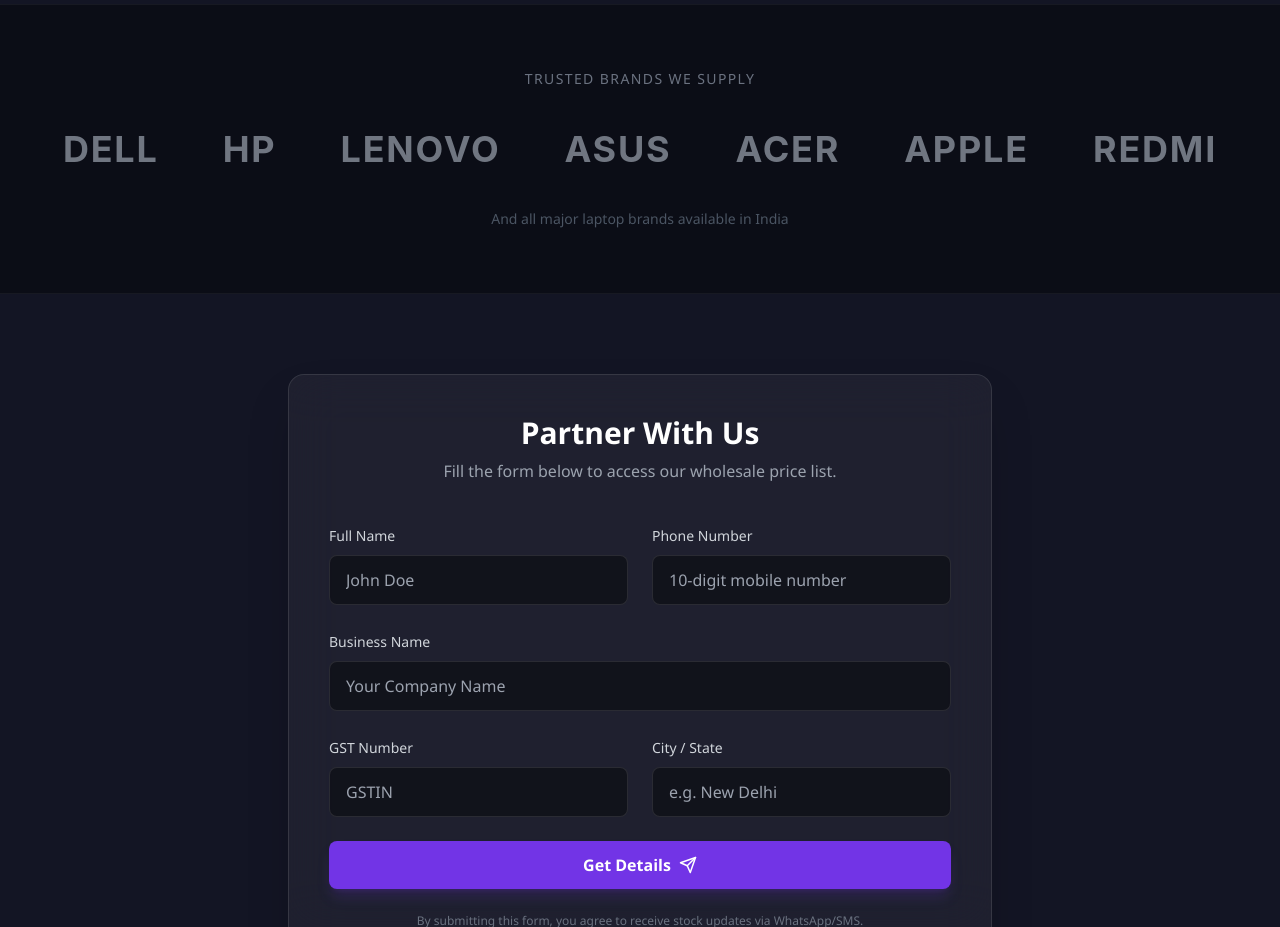
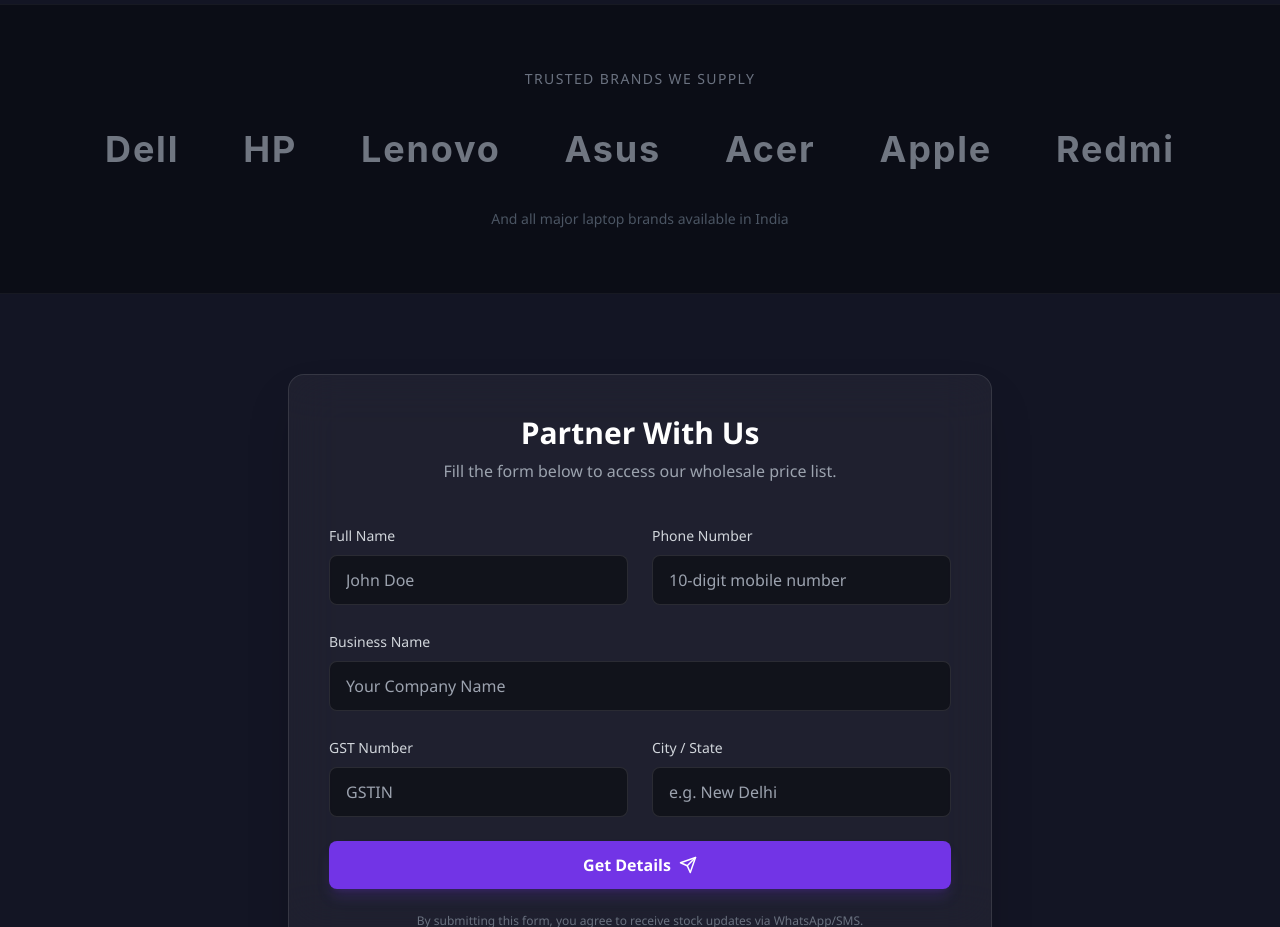
Before and after one commit to ezinix/ezinix-landing, a React (Vite) app: page / in a window 1280 px wide. Shown: the part 2120-3047 px from the top of the page. Built offline with nearby package versions, Linux system fonts and the light colour scheme.

Commit message:
Update Brands.tsx

```diff
--- a/components/Brands.tsx
+++ b/components/Brands.tsx
@@ -1,15 +1,8 @@
 import React from 'react';
 
 export const Brands: React.FC = () => {
-  // Using styled text since we don't have SVGs for all brands and want to keep it consistent without external images
   const brands = [
-    { name: "DELL", style: "font-sans font-bold tracking-wider" },
-    { name: "HP", style: "font-sans font-bold tracking-wider" },
-    { name: "LENOVO", style: "font-sans font-bold tracking-wider" },
-    { name: "ASUS", style: "font-sans font-bold tracking-wider" },
-    { name: "ACER", style: "font-sans font-bold tracking-wider" },
-    { name: "APPLE", style: "font-sans font-bold tracking-wider" },
-    { name: "REDMI", style: "font-sans font-bold tracking-wider" }
+    "Dell", "HP", "Lenovo", "Asus", "Acer", "Apple", "Redmi"
   ];
 
   return (
@@ -20,8 +13,8 @@ export const Brands: React.FC = () => {
         </p>
         <div className="flex flex-wrap justify-center items-center gap-10 md:gap-16 opacity-70">
           {brands.map((brand, idx) => (
-            <div key={idx} className="text-3xl md:text-4xl text-gray-400 hover:text-white transition-colors cursor-default select-none">
-              <span className={brand.style}>{brand.name}</span>
+            <div key={idx} className="text-3xl md:text-4xl font-sans font-bold tracking-wider text-gray-400 hover:text-white transition-colors cursor-default select-none">
+              {brand}
             </div>
           ))}
         </div>
```
